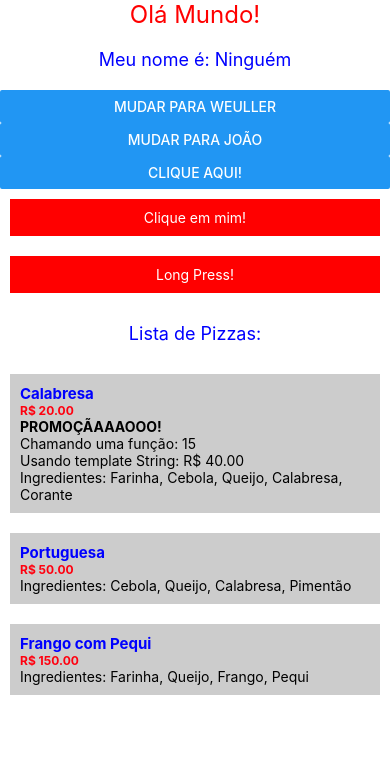
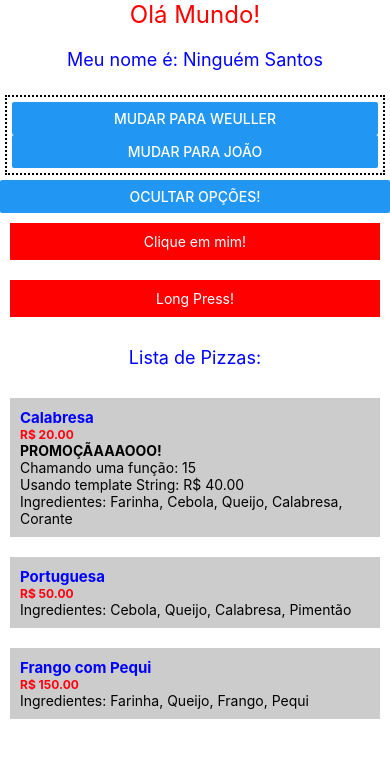
Before and after one commit to weullermarcos/b7web_react_native_1, a React Native app: screen / in a window 390 px wide. Shown: the top 758 px of the page. Built offline with nearby package versions, Linux system fonts and the light colour scheme.

Commit message:
Usando states para manipular interfaces

```diff
--- a/App.tsx
+++ b/App.tsx
@@ -7,17 +7,29 @@ import { useState } from "react";
 
 const App = () =>{
 
-   //Criando uma State
+   //Criando States de nome e sobrenome
    const [nome, setNome] = useState('Ninguém');
+   const [sobrenome, setSobrenome] = useState('Santos');
+
+   //Criando state para ocultar ou exibir os botões de troca de nome
+   const [showOptions, setShowOptions] = useState(true);
+
 
    //Ação do botão para trocar o nome para Weuller
    const handleBotao1 = () => {
       setNome('Weuller');
+      setSobrenome('Marcos');
    }
 
    //Ação do botão para trocar o nome para João
    const handleBotao2 = () => {
       setNome('João');
+      setSobrenome('Paulo');
+   }
+
+   //Ação para exibir / Ocultar botões de troca de nome
+   const handleOptionsButton = () => {
+      setShowOptions(! showOptions);
    }
 
    //Ação a ser executada ao clicar no botão - É uma função
@@ -49,12 +61,17 @@ const App = () =>{
 
       <Text style={styles.titulo}>Olá Mundo!</Text>
 
-      <Text style={styles.subtitulo}>Meu nome é: {nome}</Text>
-      <Button title="Mudar para Weuller" onPress={handleBotao1}/>
-      <Button title="Mudar para João" onPress={handleBotao2}/>
+      <Text style={styles.subtitulo}>Meu nome é: {nome} {sobrenome}</Text>
 
+      {showOptions &&
+         <View style={styles.box}>
+            <Button title="Mudar para Weuller" onPress={handleBotao1}/>
+            <Button title="Mudar para João" onPress={handleBotao2}/>
+         </View>
+      }
 
-      <Button title="Clique aqui!" onPress={handleButton} />
+      <Button title={showOptions ? 'Ocultar Opções!' : 'Mostrar Opções!'} onPress={handleOptionsButton} />
+
 
       <Pressable style={styles.button} onPressIn={handleComecouApertar} onPressOut={handleTerminouApertar}>
          <View>
@@ -123,6 +140,17 @@ const styles = StyleSheet.create({
       color: '#FFFFFF',
       textAlign: 'center',
    },
+
+   box:{
+
+      borderColor: '#000000',
+      borderStyle: 'dotted',
+      borderWidth: 2,
+      padding: 5,
+      margin: 5,
+
+   },
+
 });
 
 export default App;
```
